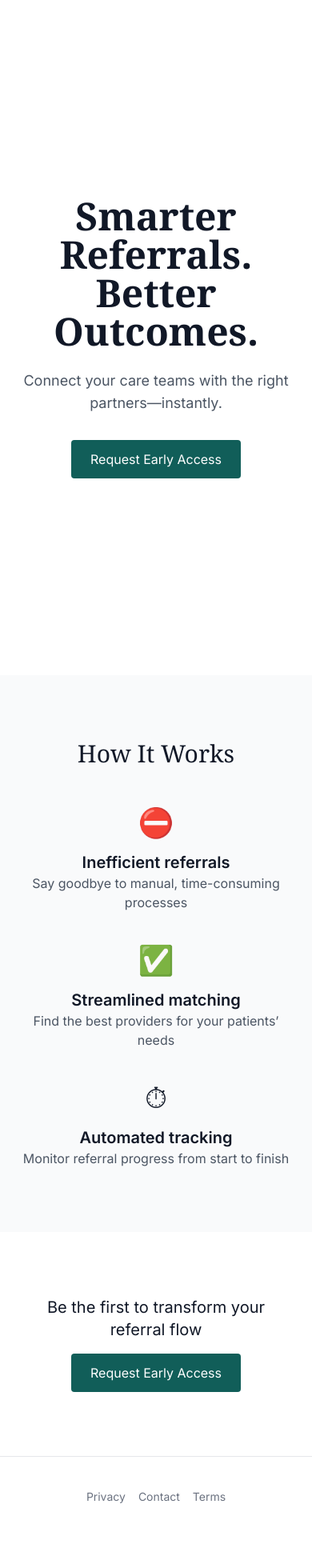
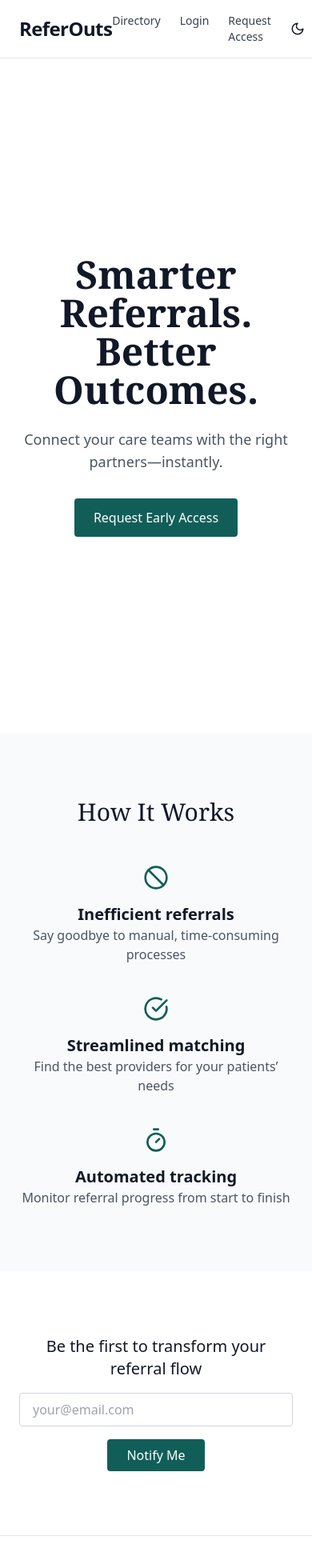
Before and after one commit to WJCorn/referouts, a React (Vite) app in the folder client/: page / in a window 390 px wide. Shown: the top 1960 px of the page at 80% size. Before the commit the page ends 1921 px from the top, so only its background shows below. Built offline with nearby package versions, Linux system fonts and the light colour scheme.

Commit message:
Added Dark Mode

```diff
--- a/client/package.json
+++ b/client/package.json
@@ -9,6 +9,9 @@
   },
   "dependencies": {
     "@clerk/clerk-react": "^5.31.4",
+    "axios": "^1.9.0",
+    "framer-motion": "^12.12.2",
+    "lucide-react": "^0.511.0",
     "react": "^18.2.0",
     "react-dom": "^18.2.0",
     "react-router-dom": "^6.30.0"
--- a/client/src/App.jsx
+++ b/client/src/App.jsx
@@ -10,6 +10,7 @@ import AdminDashboard from './pages/AdminDashboard';
 import Directory from './pages/Directory';
 import EditProvider from './pages/EditProvider';
 import Home from './pages/Home';
+import Navbar from './components/Navbar';
 
 const COMING_SOON = import.meta.env.VITE_COMING_SOON === 'true';
 
@@ -20,6 +21,7 @@ function App() {
 
   return (
     <Router>
+      <Navbar />
       <Routes>
         {/*<Route path="/" element={<Directory />} />*/}
         <Route path="/provider/:id" element={<ProviderProfile />} />
--- a/client/src/components/CTA.jsx
+++ b/client/src/components/CTA.jsx
@@ -1,10 +1,66 @@
+import { useState } from 'react';
+import axios from 'axios';
+import { motion } from 'framer-motion';
+
 export default function CTA() {
+  const [email, setEmail] = useState('');
+  const [submitted, setSubmitted] = useState(false);
+  const [error, setError] = useState(null);
+
+  const handleSubmit = async (e) => {
+    e.preventDefault();
+    setError(null);
+    try {
+      await axios.post('/api/early-signup', { email });
+      setSubmitted(true);
+      setEmail('');
+    } catch (err) {
+      setError('Something went wrong. Try again.');
+    }
+  };
+
   return (
-    <section className="py-20 text-center px-6">
-      <p className="text-xl mb-4">Be the first to transform your referral flow</p>
-      <button className="bg-teal-800 text-white px-6 py-3 rounded hover:bg-teal-700 transition">
-        Request Early Access
-      </button>
+    <section id="cta" className="py-20 text-center px-6 bg-white dark:bg-gray-900">
+      <motion.div
+        initial={{ opacity: 0, y: 20 }}
+        whileInView={{ opacity: 1, y: 0 }}
+        transition={{ duration: 0.6 }}
+        viewport={{ once: true }}
+      >
+        <p className="text-xl mb-4 text-gray-900 dark:text-white">
+          Be the first to transform your referral flow
+        </p>
+
+        {submitted ? (
+          <p className="text-green-600 dark:text-green-400 font-semibold">
+            Thanks! You’re on the list.
+          </p>
+        ) : (
+          <form
+            onSubmit={handleSubmit}
+            className="flex flex-col sm:flex-row justify-center items-center gap-4 mt-4"
+          >
+            <input
+              type="email"
+              required
+              value={email}
+              onChange={(e) => setEmail(e.target.value)}
+              placeholder="your@email.com"
+              className="px-4 py-2 rounded border border-gray-300 dark:border-gray-700 bg-white dark:bg-gray-800 text-black dark:text-white w-full sm:w-auto"
+            />
+            <button
+              type="submit"
+              className="bg-teal-800 text-white px-6 py-2 rounded hover:bg-teal-700 transition"
+            >
+              Notify Me
+            </button>
+          </form>
+        )}
+
+        {error && (
+          <p className="text-red-600 dark:text-red-400 mt-2">{error}</p>
+        )}
+      </motion.div>
     </section>
   );
 }
--- /dev/null
+++ b/client/src/components/DarkModeToggle.jsx
@@ -0,0 +1,30 @@
+import { useEffect, useState } from 'react';
+import { Moon, Sun } from 'lucide-react';
+
+export default function DarkModeToggle() {
+  const [isDark, setIsDark] = useState(() =>
+    localStorage.theme === 'dark' ||
+    (!('theme' in localStorage) && window.matchMedia('(prefers-color-scheme: dark)').matches)
+  );
+
+  useEffect(() => {
+    const root = window.document.documentElement;
+    if (isDark) {
+      root.classList.add('dark');
+      localStorage.theme = 'dark';
+    } else {
+      root.classList.remove('dark');
+      localStorage.theme = 'light';
+    }
+  }, [isDark]);
+
+  return (
+    <button
+      onClick={() => setIsDark(!isDark)}
+      className="p-2 rounded hover:bg-gray-200 dark:hover:bg-gray-700 transition"
+      title="Toggle Dark Mode"
+    >
+      {isDark ? <Sun size={18} /> : <Moon size={18} />}
+    </button>
+  );
+}
--- a/client/src/components/Features.jsx
+++ b/client/src/components/Features.jsx
@@ -1,32 +1,50 @@
-export default function Features() {
+import { motion } from 'framer-motion';
+import { Ban, CheckCircle, Timer } from 'lucide-react';
+
 const features = [
   {
     title: "Inefficient referrals",
     desc: "Say goodbye to manual, time-consuming processes",
-      icon: "⛔"
+    icon: <Ban size={32} className="text-teal-800 mx-auto mb-4" />,
   },
   {
     title: "Streamlined matching",
     desc: "Find the best providers for your patients’ needs",
-      icon: "✅"
+    icon: <CheckCircle size={32} className="text-teal-800 mx-auto mb-4" />,
   },
   {
     title: "Automated tracking",
     desc: "Monitor referral progress from start to finish",
-      icon: "⏱"
-    }
+    icon: <Timer size={32} className="text-teal-800 mx-auto mb-4" />,
+  },
 ];
 
+export default function Features() {
   return (
-    <section className="py-20 px-6 bg-gray-50">
-      <h2 className="text-center text-3xl font-serif mb-12">How It Works</h2>
+    <section className="py-20 px-6 bg-gray-50 dark:bg-gray-800">
+      <motion.h2
+        initial={{ opacity: 0, y: -10 }}
+        whileInView={{ opacity: 1, y: 0 }}
+        transition={{ duration: 0.6 }}
+        viewport={{ once: true }}
+        className="text-center text-3xl font-serif mb-12"
+      >
+        How It Works
+      </motion.h2>
+
       <div className="max-w-5xl mx-auto grid grid-cols-1 md:grid-cols-3 gap-10 text-center">
         {features.map(({ title, desc, icon }) => (
-          <div key={title}>
-            <div className="text-4xl mb-4">{icon}</div>
+          <motion.div
+            key={title}
+            initial={{ opacity: 0, y: 20 }}
+            whileInView={{ opacity: 1, y: 0 }}
+            transition={{ duration: 0.4 }}
+            viewport={{ once: true }}
+          >
+            {icon}
             <h3 className="text-xl font-semibold">{title}</h3>
             <p className="text-gray-600">{desc}</p>
-          </div>
+          </motion.div>
         ))}
       </div>
     </section>
--- a/client/src/components/Footer.jsx
+++ b/client/src/components/Footer.jsx
@@ -1,11 +1,12 @@
 export default function Footer() {
   return (
-    <footer className="text-center text-sm text-gray-500 py-10 border-t">
+    <footer className="text-center text-sm text-gray-500 py-10 border-t bg-white dark:bg-gray-900 dark:text-gray-400">
       <div className="space-x-4">
-        <a href="#" className="hover:underline">Privacy</a>
-        <a href="#" className="hover:underline">Contact</a>
-        <a href="#" className="hover:underline">Terms</a>
+        <a href="/privacy" className="hover:underline">Privacy</a>
+        <a href="/contact" className="hover:underline">Contact</a>
+        <a href="/terms" className="hover:underline">Terms</a>
       </div>
+      <p className="mt-2">&copy; {new Date().getFullYear()} Referouts, Inc.</p>
     </footer>
   );
 }
--- a/client/src/components/Hero.jsx
+++ b/client/src/components/Hero.jsx
@@ -1,15 +1,34 @@
+import { motion } from 'framer-motion';
+
 export default function Hero() {
   return (
-    <section className="min-h-screen flex flex-col justify-center items-center text-center px-6">
-      <h1 className="text-5xl md:text-6xl font-serif font-semibold">
+    <section className="min-h-screen flex flex-col justify-center items-center text-center px-6 bg-white dark:bg-gray-900">
+      <motion.h1
+        initial={{ opacity: 0, y: -20 }}
+        animate={{ opacity: 1, y: 0 }}
+        transition={{ duration: 0.6 }}
+        className="text-5xl md:text-6xl font-serif font-semibold"
+      >
         Smarter Referrals. <br /> Better Outcomes.
-      </h1>
-      <p className="mt-6 max-w-xl text-lg text-gray-600">
+      </motion.h1>
+
+      <motion.p
+        initial={{ opacity: 0 }}
+        animate={{ opacity: 1 }}
+        transition={{ delay: 0.4, duration: 0.6 }}
+        className="mt-6 max-w-xl text-lg text-gray-600"
+      >
         Connect your care teams with the right partners—instantly.
-      </p>
-      <button className="mt-8 bg-teal-800 text-white px-6 py-3 rounded hover:bg-teal-700 transition">
+      </motion.p>
+
+      <motion.button
+        initial={{ opacity: 0 }}
+        animate={{ opacity: 1 }}
+        transition={{ delay: 0.8, duration: 0.6 }}
+        className="mt-8 bg-teal-800 text-white px-6 py-3 rounded hover:bg-teal-700 transition"
+      >
         Request Early Access
-      </button>
+      </motion.button>
     </section>
   );
 }
--- /dev/null
+++ b/client/src/components/Navbar.jsx
@@ -0,0 +1,23 @@
+import { Link } from 'react-router-dom';
+import DarkModeToggle from './DarkModeToggle';
+
+export default function Navbar() {
+  return (
+    <header className="w-full py-4 px-6 border-b bg-white dark:bg-gray-900">
+      <div className="max-w-6xl mx-auto flex justify-between items-center">
+        <Link to="/" className="text-2xl font-semibold tracking-tight dark:text-white">
+          ReferOuts
+        </Link>
+
+        <div className="flex gap-4 items-center">
+          <nav className="flex gap-6 text-sm font-medium text-gray-700 dark:text-gray-300">
+            <Link to="/directory" className="hover:text-teal-800 dark:hover:text-white transition">Directory</Link>
+            <Link to="/sign-in" className="hover:text-teal-800 dark:hover:text-white transition">Login</Link>
+            <a href="#cta" className="hover:text-teal-800 dark:hover:text-white transition">Request Access</a>
+          </nav>
+          <DarkModeToggle />
+        </div>
+      </div>
+    </header>
+  );
+}
--- a/client/src/index.css
+++ b/client/src/index.css
@@ -2,6 +2,10 @@
 @tailwind components;
 @tailwind utilities;
 
+html {
+  scroll-behavior: smooth;
+}
+
 body {
-  @apply font-sans bg-white text-gray-900;
+  @apply font-sans bg-white text-gray-900 dark:bg-gray-900 dark:text-white;
 }
--- a/client/src/pages/Home.jsx
+++ b/client/src/pages/Home.jsx
@@ -5,7 +5,7 @@ import Footer from '../components/Footer';
 
 export default function Home() {
   return (
-    <main className="bg-white text-gray-900">
+    <main className="bg-white text-gray-900 dark:bg-gray-900 dark:text-white">
       <Hero />
       <Features />
       <CTA />
--- a/client/tailwind.config.js
+++ b/client/tailwind.config.js
@@ -1,15 +1,8 @@
-/** @type {import('tailwindcss').Config} */
-export default {
-  content: [
-    "./index.html",
-    "./src/**/*.{js,jsx,ts,tsx}",
-  ],
+module.exports = {
+  content: ['./index.html', './src/**/*.{js,jsx,ts,tsx}'],
+  darkMode: 'class', // ✅ important!
   theme: {
-    extend: {
-      fontFamily: {
-        sans: ['Inter', 'system-ui', 'sans-serif']
-      }
-    }
+    extend: {},
   },
-  plugins: []
-};
+  plugins: [],
+}
```
Also changed, not shown: 1 other file (tests, documents, lock files or other folders). Lines whose indentation alone changed are shown as unchanged.
